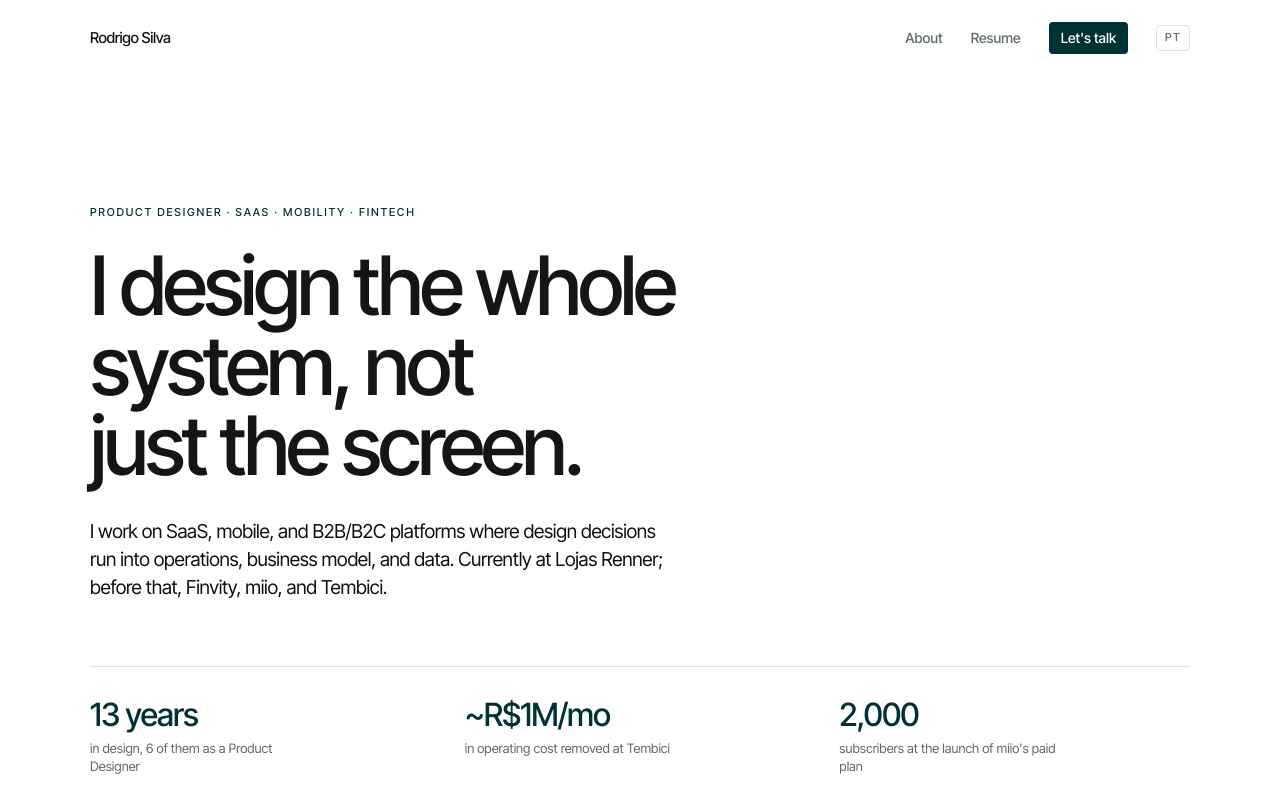
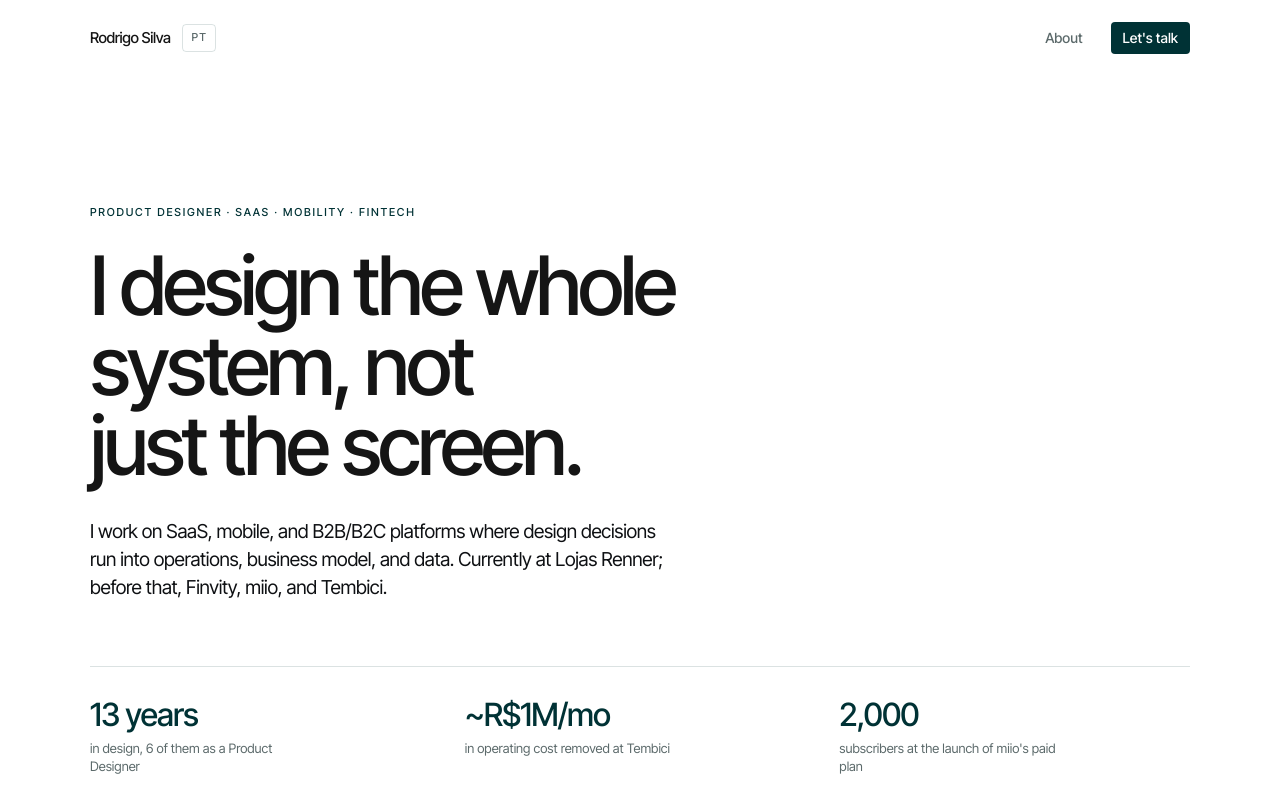
Before and after one commit to rodrijovem/rodrigofsilva-portfolio, a React (Vite) app: page / in a window 1280 px wide. Shown: the top 800 px of the page. Built offline with nearby package versions, Linux system fonts and the light colour scheme.

Commit message:
style(nav): idioma ao lado do nome e remove link de curriculo
Co-Authored-By: Claude Opus 5.5 <noreply@anthropic.com>

```diff
--- a/src/components/Navbar.tsx
+++ b/src/components/Navbar.tsx
@@ -23,29 +23,9 @@ export function Navbar() {
   return (
     <nav className="fixed top-0 left-0 right-0 z-50 bg-[var(--bg)]/85 backdrop-blur-md">
       <div className="mx-auto flex h-[var(--nav-h)] max-w-[1180px] items-center justify-between gap-6 px-6 md:px-10">
-        <Link to="/" className="shrink-0 text-[0.9375rem] font-medium tracking-tight text-[var(--ink)]">
-          Rodrigo Silva
-        </Link>
-
-        <div className="flex items-center gap-5 text-[0.8125rem] font-medium md:gap-7 md:text-sm">
-          <Link to="/about" aria-current={pathname === '/about' ? 'page' : undefined} className={linkClass(pathname === '/about')}>
-            {t.nav.about}
-          </Link>
-
-          <a
-            href={t.resumeFile}
-            target="_blank"
-            rel="noopener noreferrer"
-            className="hidden text-[var(--muted)] transition-colors duration-200 hover:text-[var(--ink)] sm:inline"
-          >
-            {t.nav.resume}
-          </a>
-
-          <Link
-            to="/#contact"
-            className="whitespace-nowrap rounded bg-[var(--brand)] px-2.5 py-1.5 md:px-3 text-[var(--on-brand)] transition-opacity duration-200 hover:opacity-85"
-          >
-            {t.nav.cta}
+        <div className="flex items-center gap-3">
+          <Link to="/" className="shrink-0 text-[0.9375rem] font-medium tracking-tight text-[var(--ink)]">
+            Rodrigo Silva
           </Link>
 
           {/* O botao mostra o idioma de destino, nao o atual */}
@@ -57,6 +37,19 @@ export function Navbar() {
             {lang === 'pt' ? 'EN' : 'PT'}
           </button>
         </div>
+
+        <div className="flex items-center gap-5 text-[0.8125rem] font-medium md:gap-7 md:text-sm">
+          <Link to="/about" aria-current={pathname === '/about' ? 'page' : undefined} className={linkClass(pathname === '/about')}>
+            {t.nav.about}
+          </Link>
+
+          <Link
+            to="/#contact"
+            className="whitespace-nowrap rounded bg-[var(--brand)] px-2.5 py-1.5 md:px-3 text-[var(--on-brand)] transition-opacity duration-200 hover:opacity-85"
+          >
+            {t.nav.cta}
+          </Link>
+        </div>
       </div>
     </nav>
   );
```
